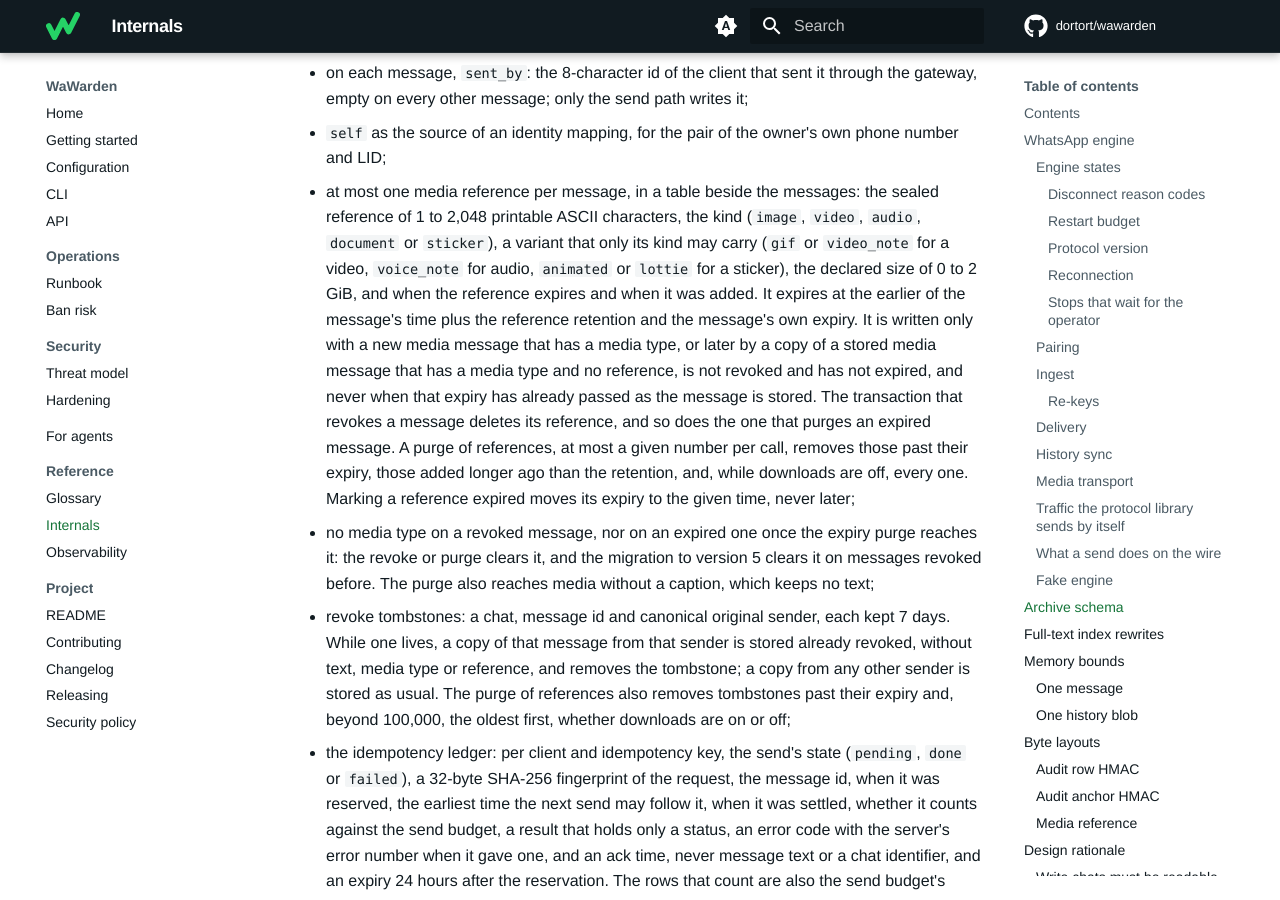
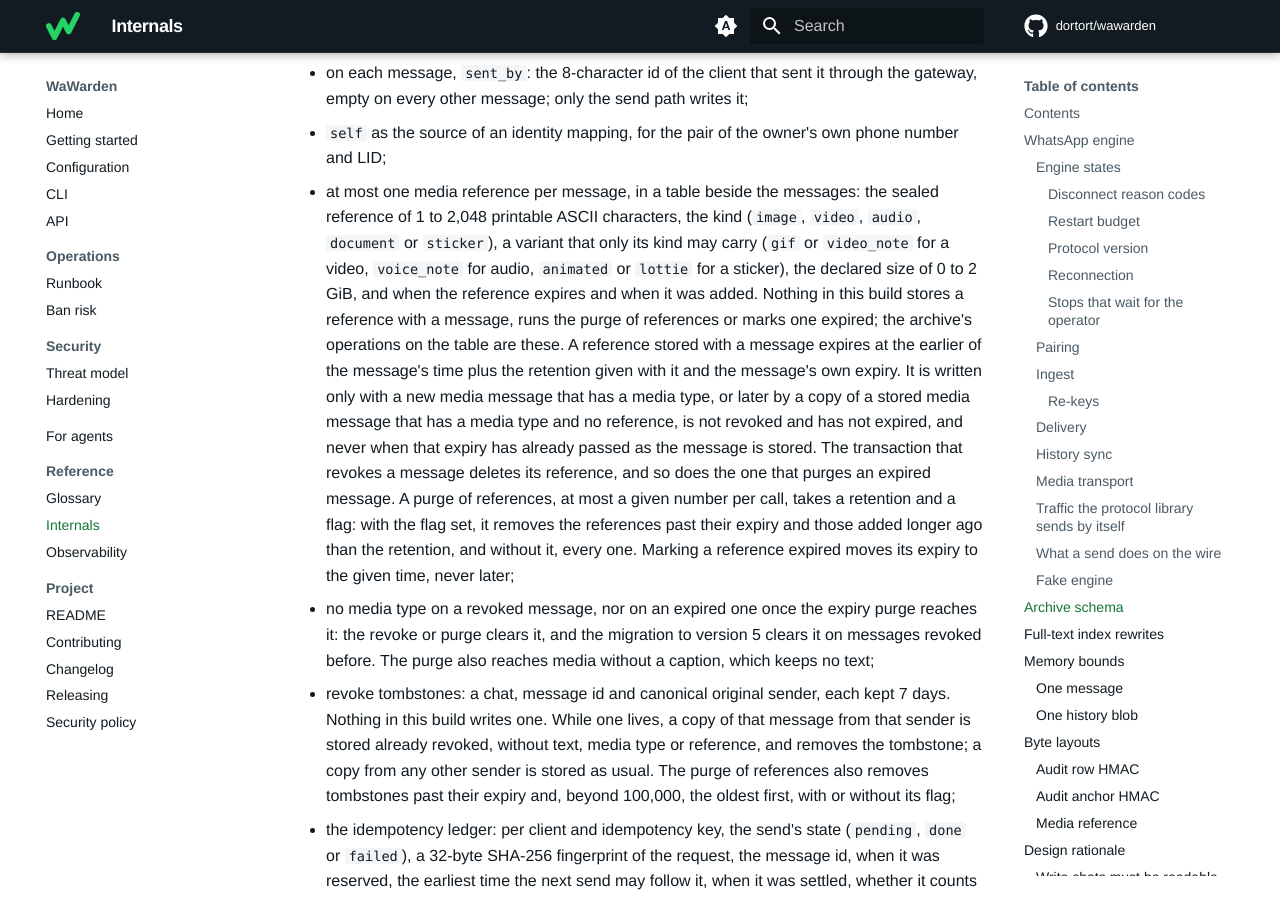
Before and after one commit to dortort/wawarden, an MkDocs documentation site: the page built from docs/internals.md, in a window 1280 px wide and 900 px high, scrolled down 15350 px. Built offline with MkDocs 1.6.1 and Material for MkDocs 9.7.7, drawn with Linux system fonts in a browser that asks for light colours; comment, search, counter and statistics services are not loaded; some of the changed text lies outside the part shown.

Commit message:
docs: say this build starts no attachment job and writes no media reference
Nothing in this build starts an attachment job, seals a media reference,
stores one with a message, writes a revoke tombstone or runs the purge of
references, yet the internals and the panic names described them as live and
named a downloads switch and a reference retention the build lacks. Say so
where the media transport, the media reference and tombstone tables, the
media reference layout and the media watchdog's panic name are described, and
describe the purge's retention and flag as its inputs.

Co-Authored-By: Claude Opus 5.5 <noreply@anthropic.com>
Co-Authored-By: Claude Fable 5.1 <noreply@anthropic.com>

```diff
--- a/docs/internals.md
+++ b/docs/internals.md
@@ -446,9 +446,10 @@ job ends after 2 minutes and is cut at `WAWARDEN_HISTORY_MAX_BYTES` plus
 32 bytes; its timeout gives the same kind of error as the client's own timeout,
 which the protocol library retries.
 
-An attachment download carries a job on its request context, made from the
-attachment's declared length and a deadline. The client's transport holds every
-request of the job to these limits:
+Nothing in this build starts an attachment job, so only the paragraph above
+applies to the traffic it sends. When a request's context carries a job, made
+from an attachment's declared length and a deadline, the client's transport
+holds every request of the job to these limits:
 
 - a response may declare, and deliver, at most the declared length plus
   32 bytes;
@@ -661,27 +662,30 @@ queue, it holds:
   (`image`, `video`, `audio`, `document` or `sticker`), a variant that only
   its kind may carry (`gif` or `video_note` for a video, `voice_note` for
   audio, `animated` or `lottie` for a sticker), the declared size of 0 to 2
-  GiB, and when the reference expires and when it was added. It expires at the
-  earlier of the message's time plus the reference retention and the message's
-  own expiry. It is written only with a new media message that has a media type,
-  or later by a copy of a stored media message that has a media type and no
-  reference, is not revoked and has not expired, and never when that expiry has
-  already passed as the message is stored. The transaction that revokes a
-  message deletes its reference, and so does the one that purges an expired
-  message. A purge of references, at most a given number per call, removes those
-  past their expiry, those added longer ago than the retention, and, while
-  downloads are off, every one. Marking a reference expired moves its expiry to
-  the given time, never later;
+  GiB, and when the reference expires and when it was added. Nothing in this
+  build stores a reference with a message, runs the purge of references or
+  marks one expired; the archive's operations on the table are these. A
+  reference stored with a message expires at the earlier of the message's
+  time plus the retention given with it and the message's own expiry.
+  It is written only with a new media message that has a media type, or later
+  by a copy of a stored media message that has a media type and no reference,
+  is not revoked and has not expired, and never when that expiry has already
+  passed as the message is stored. The transaction that revokes a message
+  deletes its reference, and so does the one that purges an expired message. A
+  purge of references, at most a given number per call, takes a retention and
+  a flag: with the flag set, it removes the references past their expiry and
+  those added longer ago than the retention, and without it, every one.
+  Marking a reference expired moves its expiry to the given time, never later;
 - no media type on a revoked message, nor on an expired one once the expiry
   purge reaches it: the revoke or purge clears it, and the migration to
   version 5 clears it on messages revoked before. The purge also reaches media
   without a caption, which keeps no text;
 - revoke tombstones: a chat, message id and canonical original sender, each
-  kept 7 days. While one lives, a copy of that message from that sender is
-  stored already revoked, without text, media type or reference, and removes
-  the tombstone; a copy from any other sender is stored as usual. The purge of
-  references also removes tombstones past their expiry and, beyond 100,000,
-  the oldest first, whether downloads are on or off;
+  kept 7 days. Nothing in this build writes one. While one lives, a copy of
+  that message from that sender is stored already revoked, without text, media
+  type or reference, and removes the tombstone; a copy from any other sender is
+  stored as usual. The purge of references also removes tombstones past their
+  expiry and, beyond 100,000, the oldest first, with or without its flag;
 - the idempotency ledger: per client and idempotency key, the send's state
   (`pending`, `done` or `failed`), a 32-byte SHA-256 fingerprint of the request,
   the message id, when it was reserved, the earliest time the next send may
@@ -783,9 +787,9 @@ The [audit anchor](observability.md#audit-retention)'s HMAC is HMAC-SHA256 under
 
 ### Media reference
 
-A media reference is the WhatsApp adapter's attachment descriptor sealed with
-AES-256-GCM under the `media-ref` key derived from the
-[master key](configuration.md#master-key). Its text is strict unpadded
+A media reference is an attachment descriptor sealed with AES-256-GCM under
+the `media-ref` key derived from the [master key](configuration.md#master-key).
+Nothing in this build seals or opens one. Its text is strict unpadded
 base64url, at most 2048 characters, of, in this order:
 
 1. the version byte `0x01` and the 4-byte id of the sealing key;
```
Also changed, not shown: docs/observability.md (+2 -1 lines).
